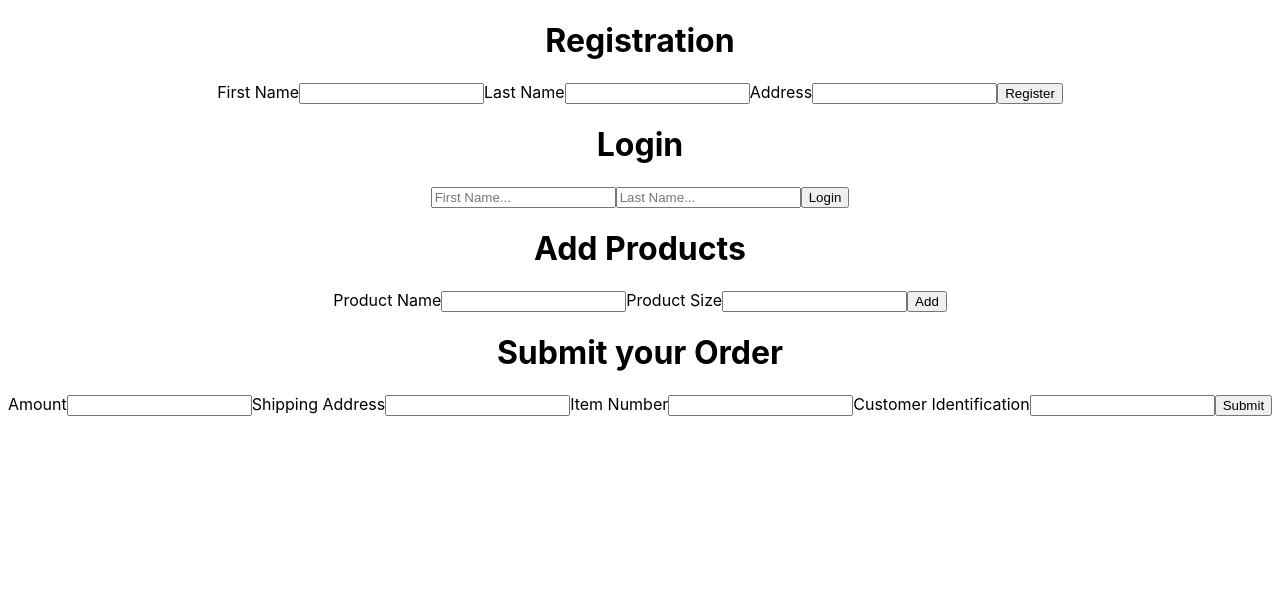
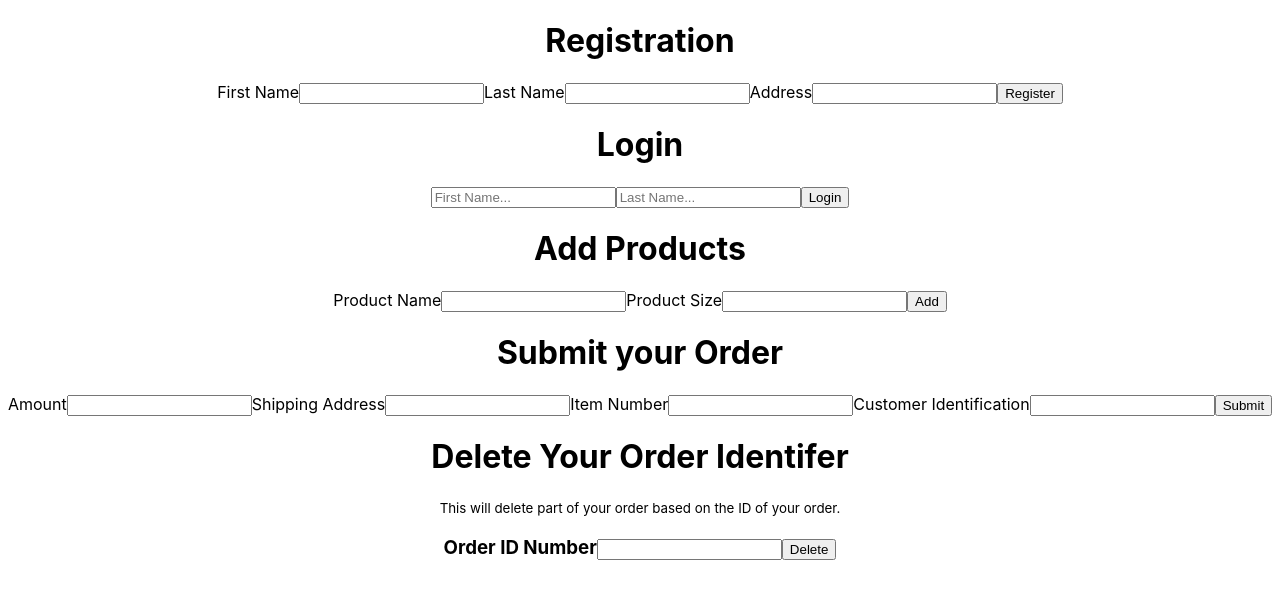
Before and after one commit to JokerAGE/CMPS-339-Repo, a React (Create React App) app in the folder coffee-app/: page / in a window 1280 px wide. Shown: the top 598 px of the page. Built offline with nearby package versions, Linux system fonts and the light colour scheme.

Commit message:
Delete kinda working?

```diff
--- a/coffee-app/src/App.js
+++ b/coffee-app/src/App.js
@@ -25,6 +25,8 @@ const [amount, setAmount] = useState("");
 const [shippingAddress, setShippingAddress] = useState("");
 const [itemNumber, setItemNumber] = useState("");
 const [customerID, setCustmerID] = useState("");
+
+const [orderID, setOrderID] = useState("");
 
 const register = () => {
   Axios.post("http://localhost:3001/register", {
@@ -61,6 +63,14 @@ const submitOrders = () => {
     ProductID: itemNumber,
     CustomerID: customerID,
     ShippingAddress: shippingAddress,
+}).then((response) => {
+  console.log(response);
+  });
+};
+
+const deletePartOfOrder = () => {
+  Axios.delete("http://localhost:3001/deletePartOfOrder", {
+   OrderID: orderID,
 }).then((response) => {
   console.log(response);
   });
@@ -157,6 +167,19 @@ const submitOrders = () => {
         />
         <button onClick={submitOrders}> Submit </button>
       </div>
+      <div className="deletePartOfOrder">
+        <h1>Delete Your Order Identifer</h1>
+        <small>This will delete part of your order based on the ID of your order.</small>
+         <h3>
+           <label>Order ID Number</label>
+        <input type="text"
+        onChange={(e) => {
+          setOrderID(e.target.value);
+        }}
+        />
+        <button onClick={deletePartOfOrder}> Delete </button>
+        </h3>
+        </div>
     </div>
   );
 }
```
Also changed, not shown: 1 other file (tests, documents, lock files or other folders).
